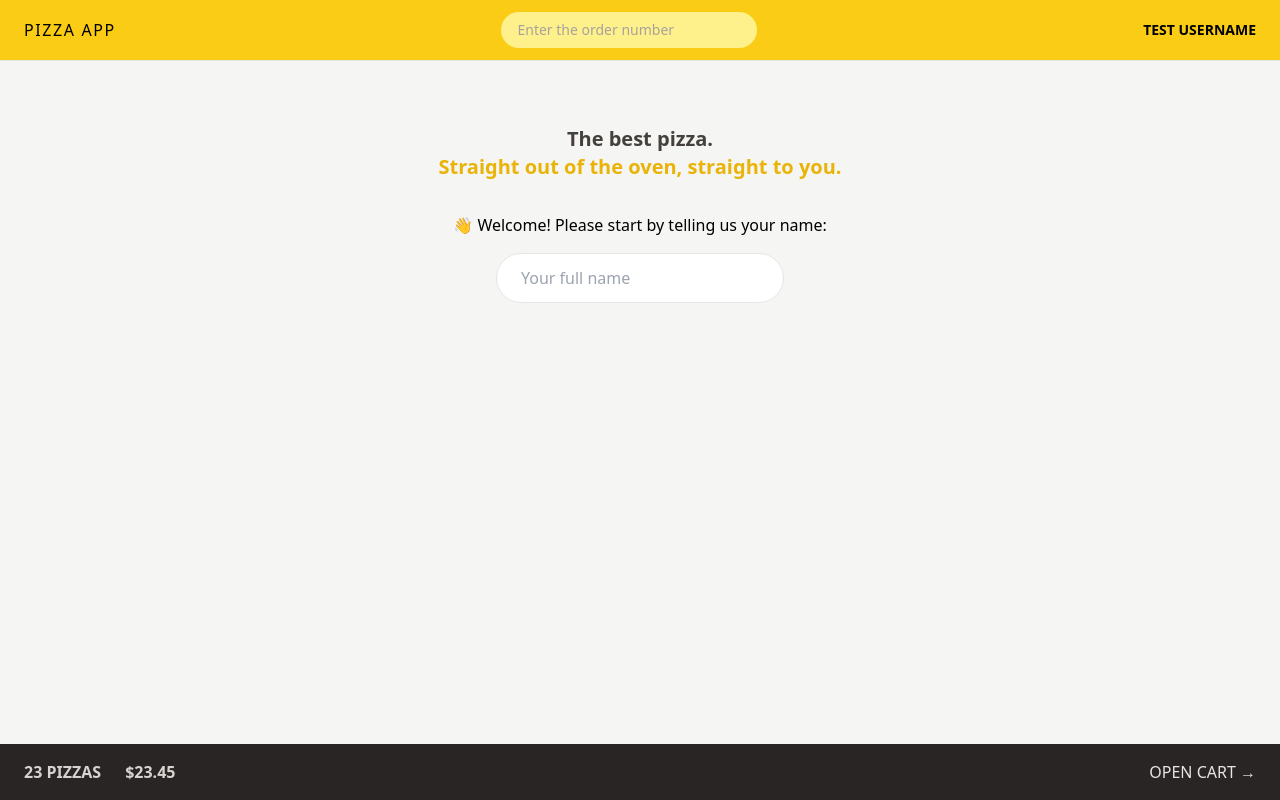
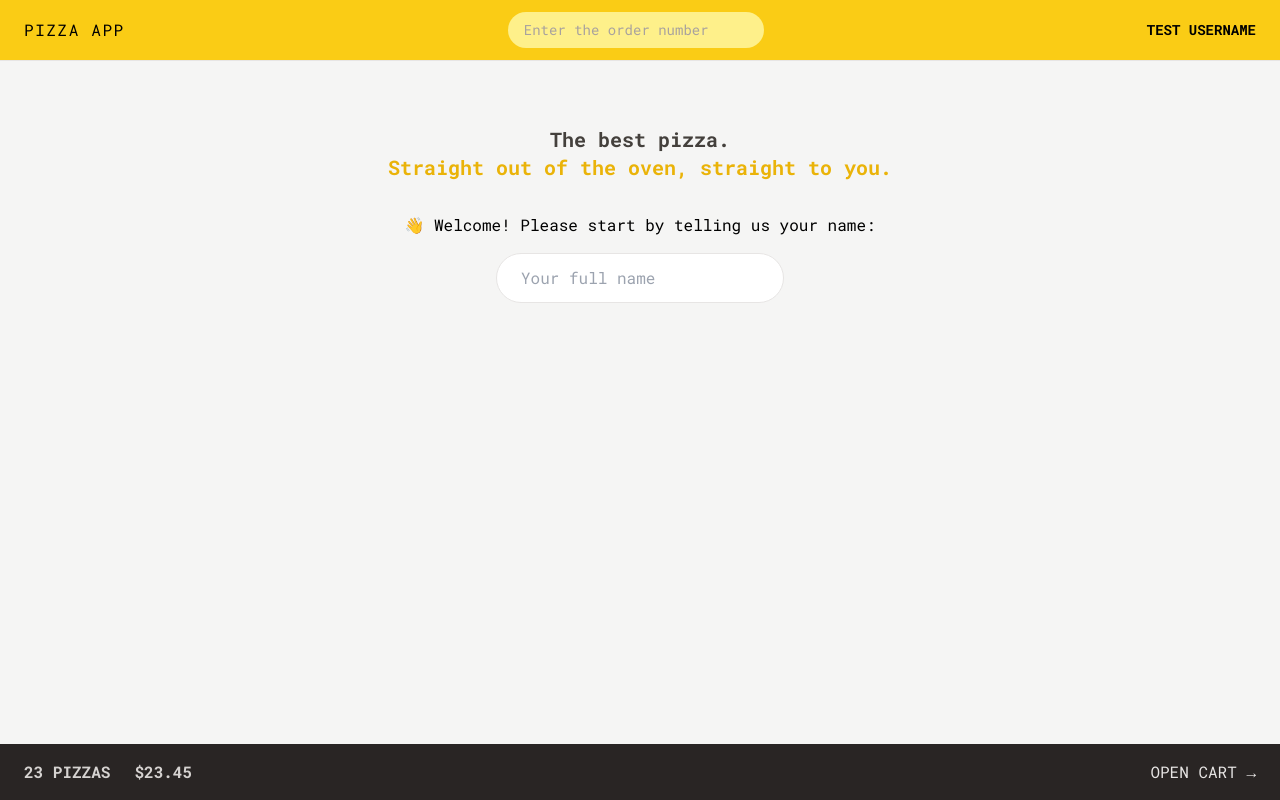
Before and after one commit to sahil-sth/pizza-order, a React (Vite) app: page / in a window 1280 px wide. Built offline with nearby package versions, Linux system fonts and the light colour scheme.

Commit message:
Add modifications to tailwind configuration

```diff
--- a/src/index.css
+++ b/src/index.css
@@ -1,6 +1,14 @@
+@import url("https://fonts.googleapis.com/css2?family=Roboto+Mono:wght@400;500;700&display=swap");
 @tailwind base;
 @tailwind components;
 @tailwind utilities;
+
+/* Optional: force it globally */
+@layer base {
+  html {
+    font-family: "Roboto Mono", monospace;
+  }
+}
 
 @layer components {
   .input {
--- a/src/ui/AppLayout.jsx
+++ b/src/ui/AppLayout.jsx
@@ -9,7 +9,7 @@ function AppLayout() {
   const isLoading = navigation.state === "loading";
 
   return (
-    <div className="grid h-screen grid-rows-[auto_1fr_auto] bg-stone-100">
+    <div className="grid h-dvh grid-rows-[auto_1fr_auto] bg-stone-100">
       {isLoading && <Loading />}
       {/* {true && <Loading />} */}
       <Header />
--- a/tailwind.config.js
+++ b/tailwind.config.js
@@ -1,8 +1,16 @@
 /** @type {import('tailwindcss').Config} */
+// eslint-disable-next-line
 export default {
   content: ["./index.html", "./src/**/*.{js,ts,jsx,tsx}"],
   theme: {
-    extend: {},
+    fontFamily: {
+      sans: ['"Roboto Mono"', "monospace"], // quotes needed for spaces
+    },
+    extend: {
+      height: {
+        screen: "100dvh",
+      },
+    },
   },
   plugins: [],
 };
```
